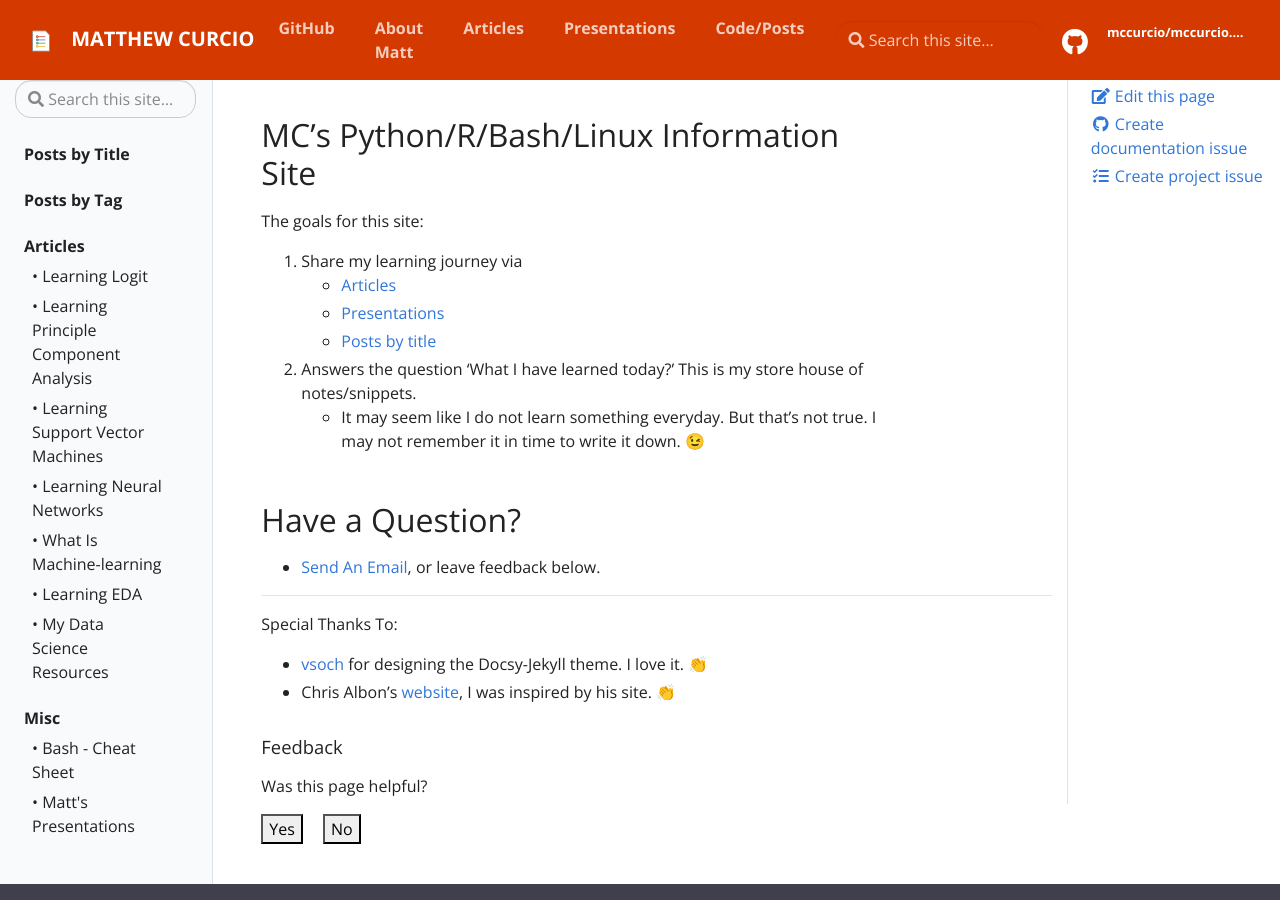
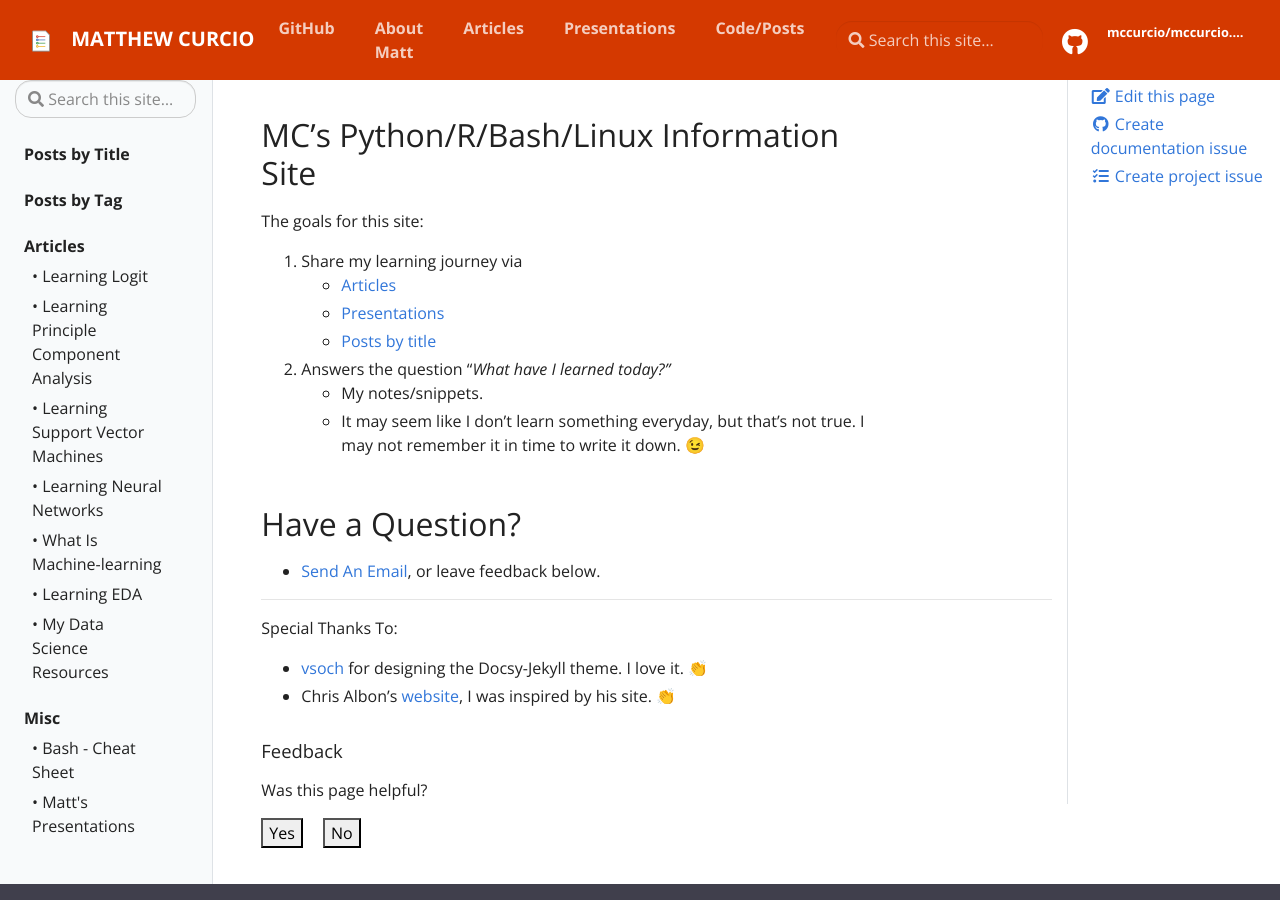
Before and after one commit to mccurcio/mccurcio.github.io, a Jekyll site: the page built from pages/index.md, in a window 1280 px wide and 900 px high. Built offline with Jekyll 4.4.1, drawn with Linux system fonts in a browser that asks for light colours.

Commit message:
Update index.md

```diff
--- a/pages/index.md
+++ b/pages/index.md
@@ -13,8 +13,9 @@ The goals for this site:
    - [Presentations](docs/mcc-presentations)
    - [Posts by title](archive)
 
-2. Answers the question 'What I have learned today?' This is my store house of notes/snippets.
-   - It may seem like I do not learn something everyday. But that's not true. I may not remember it in time to write it down. 😉
+2. Answers the question "*What have I learned today?"*
+   - My notes/snippets.
+   - It may seem like I don't learn something everyday, but that's not true. I may not remember it in time to write it down. 😉
 
 ## Have a Question?
 
```
